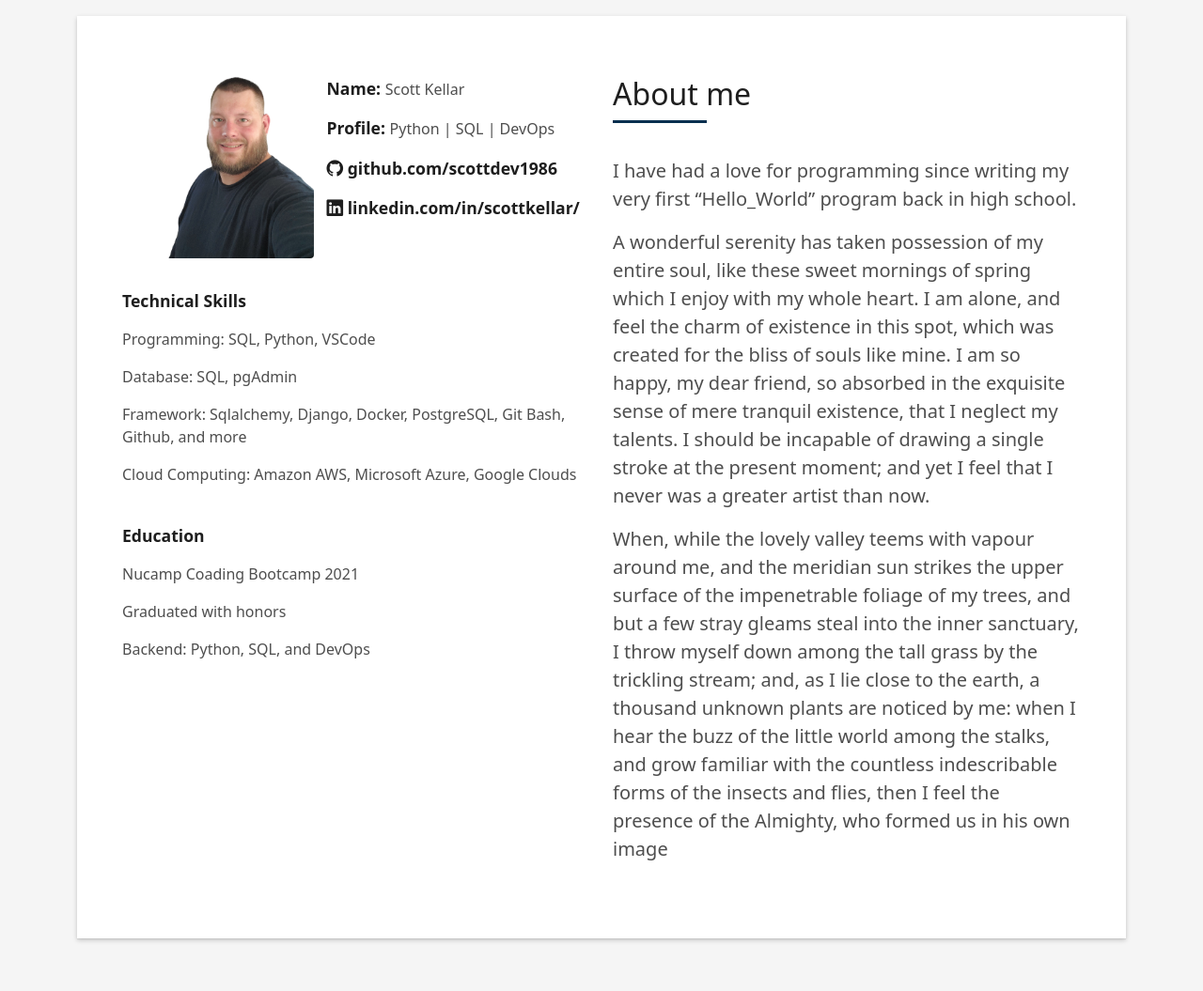
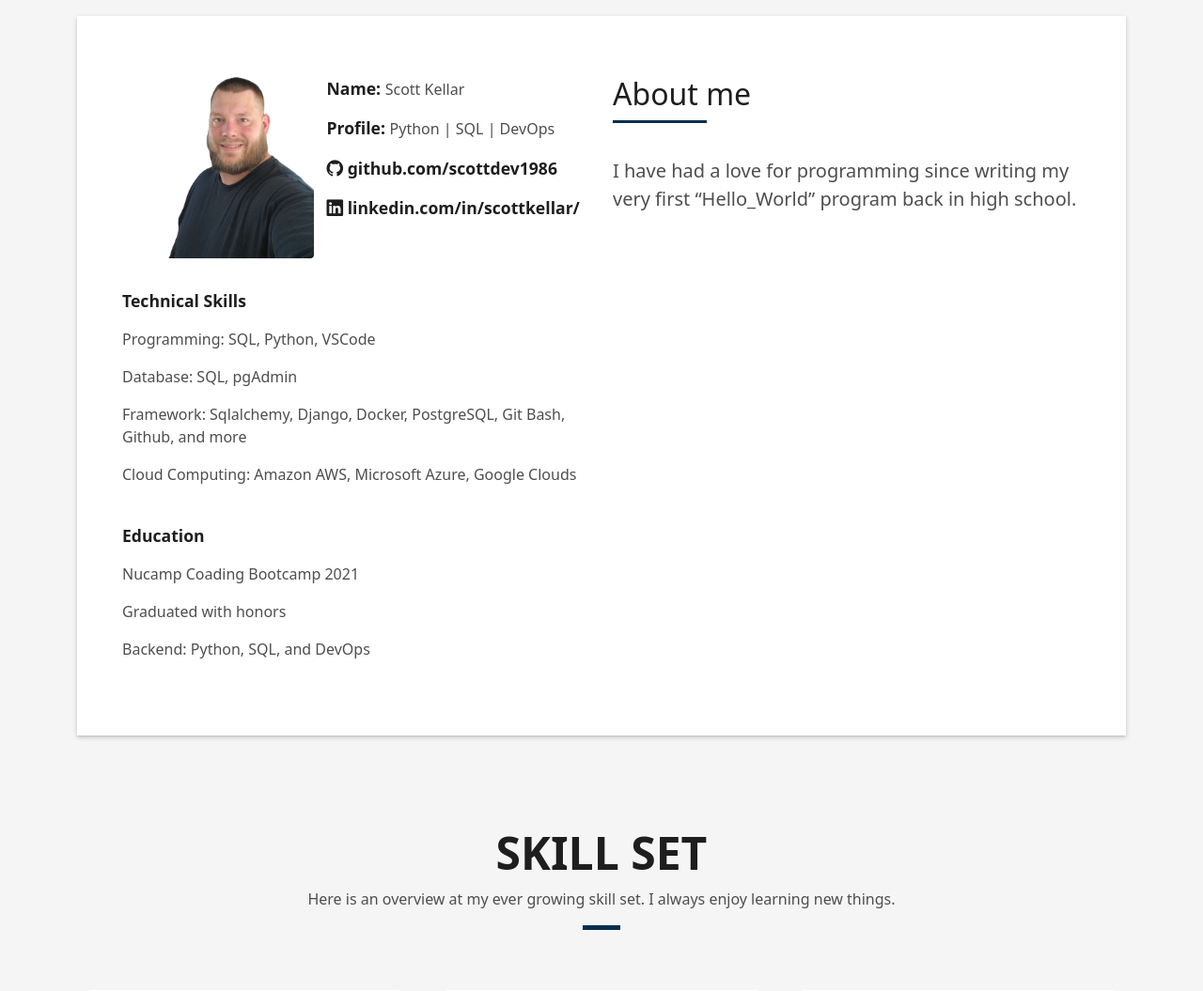
Before and after one commit to scottdev1986/portfolio_website, a Django app: page / in a window 1280 px wide. Shown: the part 847-1902 px from the top of the page at 94% size. Run offline with Django 4.2, Linux system fonts and the light colour scheme; data that the repository does not hold is empty; some libraries are stand-ins or nearby versions.

Commit message:
changes to index for deployment

```diff
--- a/templates/pages/index.html
+++ b/templates/pages/index.html
@@ -69,12 +69,6 @@
                     </div>
                     <p class="lead">
                       I have had a love for programming since writing my very first “Hello_World” program back in high school.
-                    </p>
-                    <p class="lead">
-                      A wonderful serenity has taken possession of my entire soul, like these sweet mornings of spring which I enjoy with my whole heart. I am alone, and feel the charm of existence in this spot, which was created for the bliss of souls like mine. I am so happy, my dear friend, so absorbed in the exquisite sense of mere tranquil existence, that I neglect my talents. I should be incapable of drawing a single stroke at the present moment; and yet I feel that I never was a greater artist than now.
-                    </p>
-                    <p class="lead">
-                      When, while the lovely valley teems with vapour around me, and the meridian sun strikes the upper surface of the impenetrable foliage of my trees, and but a few stray gleams steal into the inner sanctuary, I throw myself down among the tall grass by the trickling stream; and, as I lie close to the earth, a thousand unknown plants are noticed by me: when I hear the buzz of the little world among the stalks, and grow familiar with the countless indescribable forms of the insects and flies, then I feel the presence of the Almighty, who formed us in his own image
                     </p>
                   </div>
                 </div>
```
